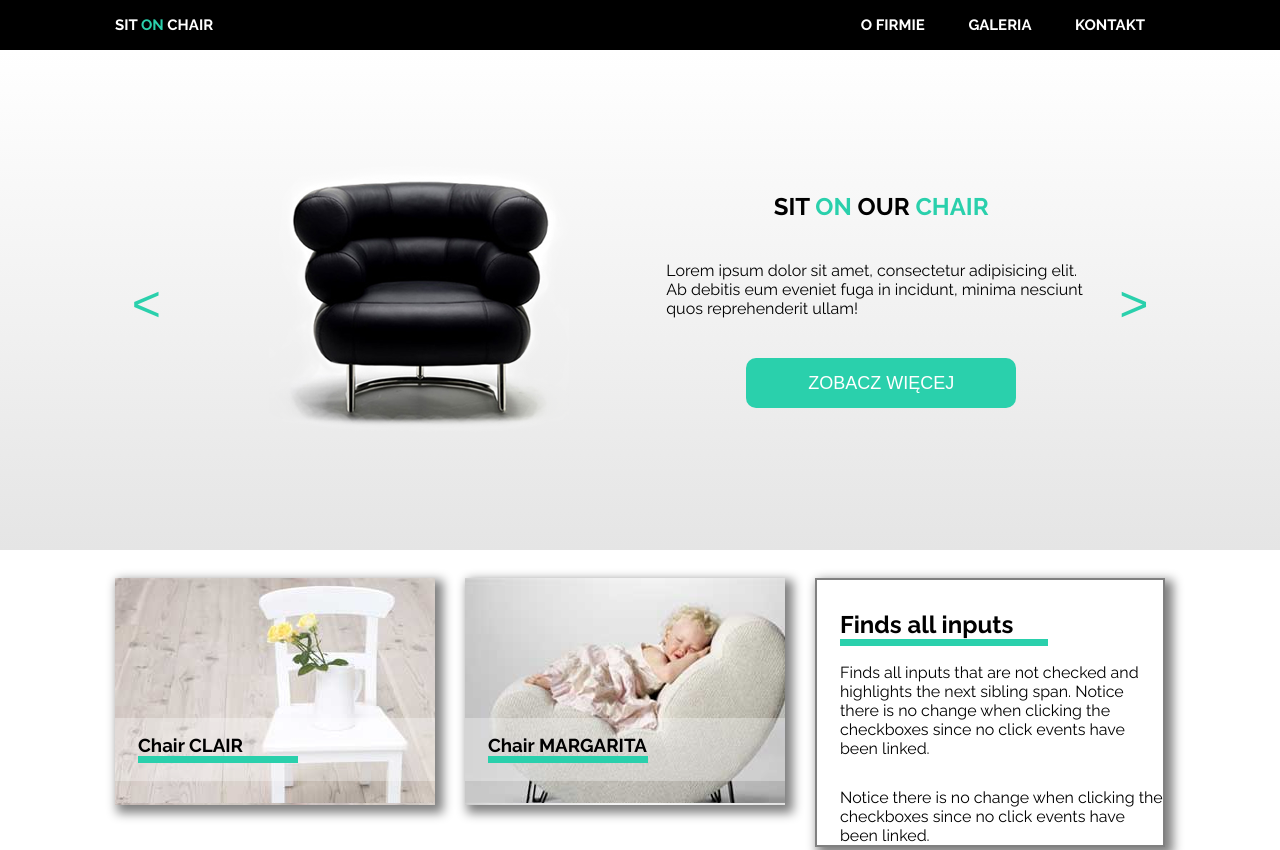
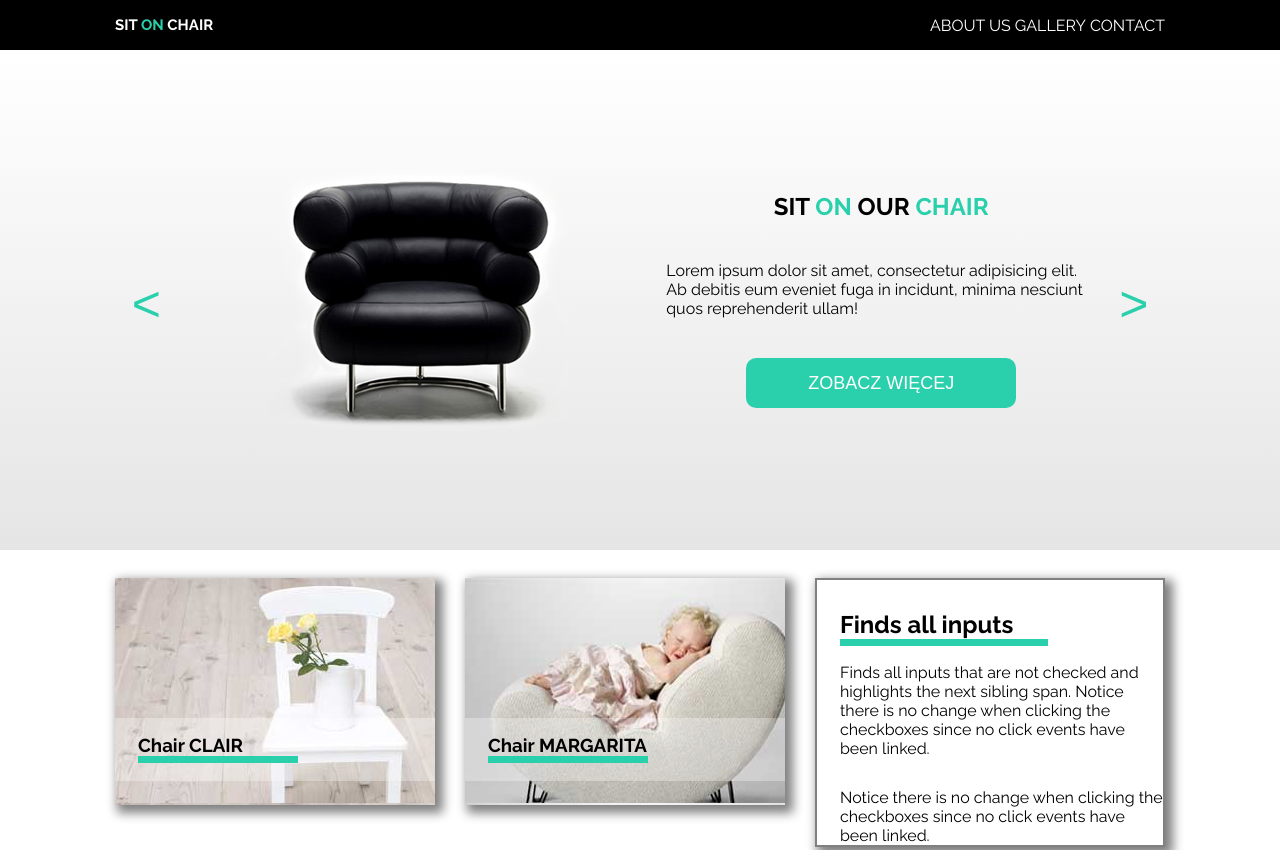
Before and after one commit to marasmadwa/Sit-on-chair, a website: page index.html in a window 1280 px wide. Shown: the top 850 px of the page. Drawn offline with Linux system fonts and the light colour scheme.

Commit message:
fighting with nav bar

```diff
--- a/index.html
+++ b/index.html
@@ -16,9 +16,15 @@
 
             <nav class="menu">
                 <ul class="list-1">
-                    <li><a href="">o firmie</a></li>
-                    <li><a href="">galeria</a></li>
-                    <li><a href="">kontakt</a></li>
+                    <li><a href="">about us</a>
+                        <ul class="list-2">
+                            <li><a href="">NEWS</a></li>
+                            <li><a href="">OUR TEAM</a></li>
+                            <li><a href="">HISTORY</a></li>
+                        </ul>
+                    </li>
+                    <li><a href="">gallery</a></li>
+                    <li><a href="">contact</a></li>
                 </ul>
             </nav>
         </div>
@@ -39,7 +45,8 @@
             </div>
             <div class="main-section-title">
                 <h1>sit <span class="changeColor">on</span> our <span class="changeColor">chair</span></h1>
-                <p class="main-section-text">Lorem ipsum dolor sit amet, consectetur adipisicing elit. Ab debitis eum eveniet fuga in
+                <p class="main-section-text">Lorem ipsum dolor sit amet, consectetur adipisicing elit. Ab debitis eum
+                    eveniet fuga in
                     incidunt, minima nesciunt quos reprehenderit ullam!</p>
                 <button class="checkBtn">Zobacz więcej</button>
             </div>
--- a/scss/_header.scss
+++ b/scss/_header.scss
@@ -3,23 +3,28 @@ header {
   color: white;
   text-transform: uppercase;
 }
-.page-header{
+.page-header {
   width: 100%;
   height: 50px;
   display: flex;
   justify-content: space-between;
   flex-direction: row;
   align-items: center;
-  .menu {
-    font-size: 15px;
-    font-weight: bold;
-    ul li{
-      list-style: none;
-      display: inline-block;
-      padding: 10px 20px;
-    }
+}
+
+.list-1 li{
+  text-decoration: none;
+  color: white;
+  display: inline;
+  list-style: none;
+  .list-2{
+    display: none;
   }
 }
+
+
+
+
 .logo {
   font-size: 15px;
   font-weight: bold;
@@ -28,12 +33,6 @@ header {
 .logo:hover{
   transform: scale(1.3);
 }
-.list-1{
-  transition: 0.5s all ease-in-out;
-}
-.list-1:hover{
-  transform: scale(1.2);
-}
 a {
   text-decoration: none;
   color: white;
```
Also changed, not shown: css/main.css, 1 other file.
